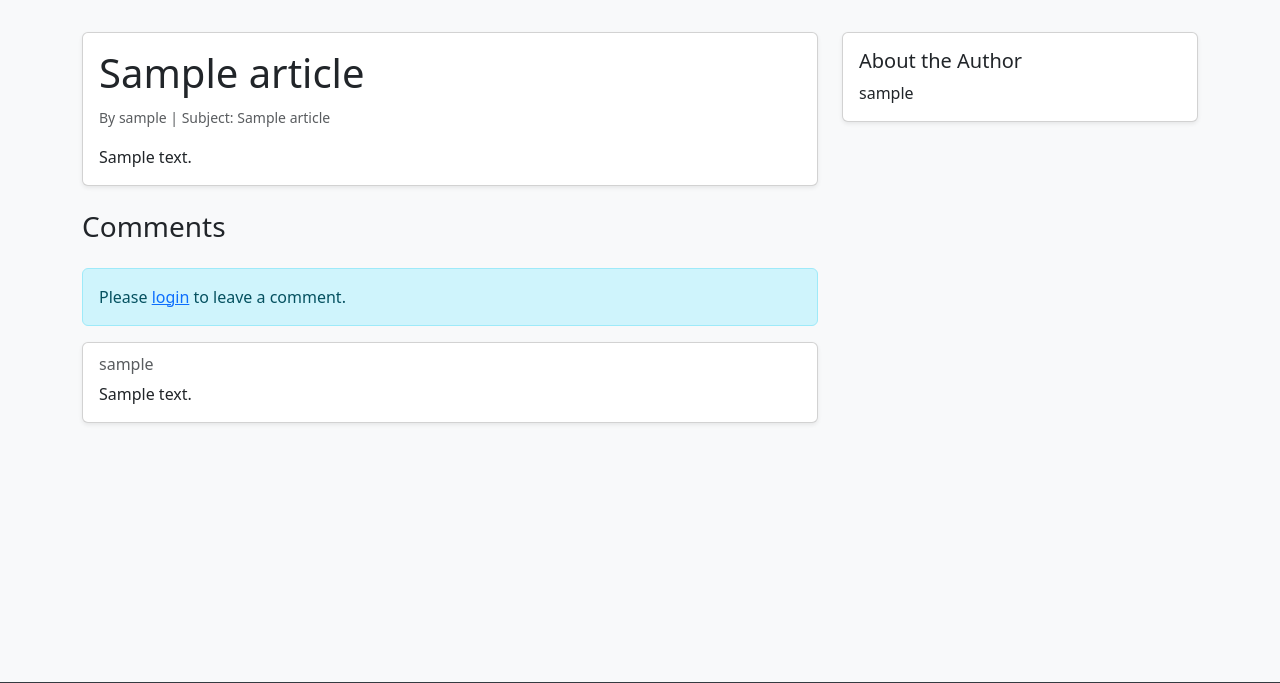
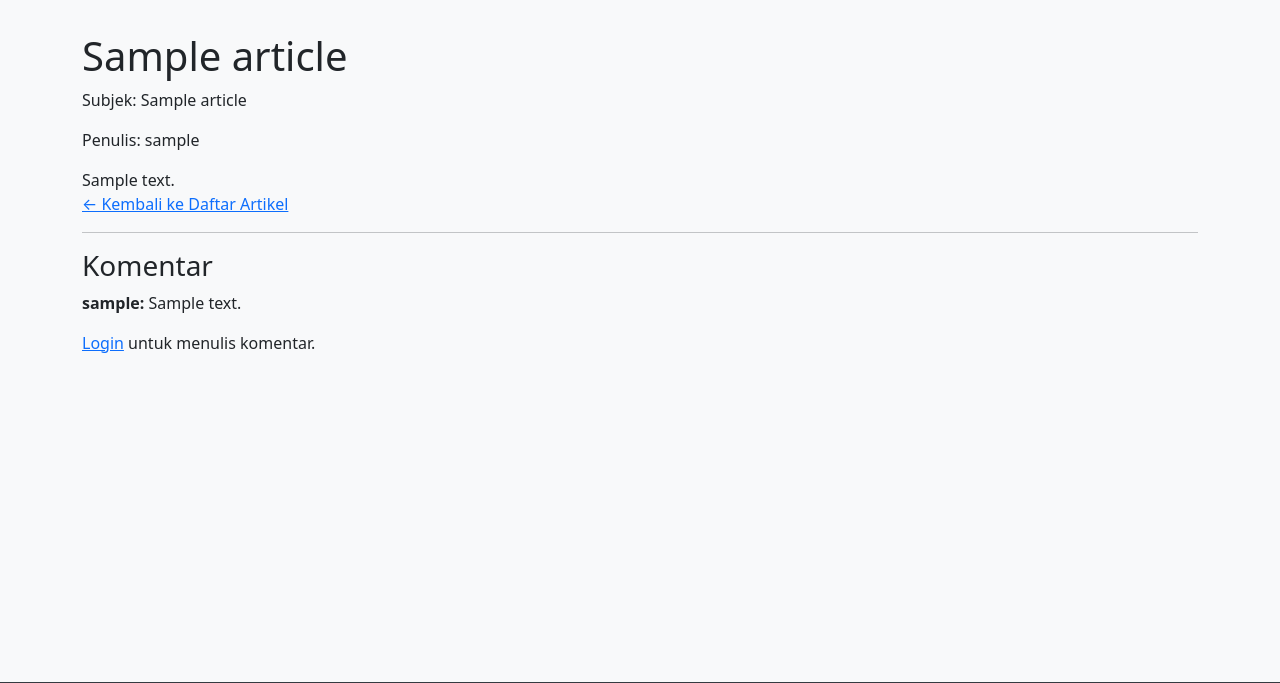
Before and after one commit to Onel20/PAS11---Flask, a Flask app: page /article/1 in a window 1280 px wide. Shown: the part 62-745 px from the top of the page. Run offline with Flask 3, Linux system fonts and the light colour scheme; tables that the repository leaves empty or names only in its code hold one stand-in row (values such as "Sample post").

Commit message:
Update README.md and article detail template

```diff
--- a/app/templates/article_detail.html
+++ b/app/templates/article_detail.html
@@ -1,84 +1,56 @@
 {% extends "base.html" %}
-
 {% block title %}{{ article.title }}{% endblock %}
 
 {% block content %}
-<div class="row">
-    <div class="col-lg-8">
-        <!-- Article -->
-        <article class="card shadow-sm mb-4">
-            <div class="card-body">
-                <h1 class="card-title">{{ article.title }}</h1>
-                <div class="d-flex justify-content-between align-items-center mb-3">
-                    <div class="text-muted">
-                        <small>By {{ article.username }} | Subject: {{ article.subject }}</small>
+<div class="article">
+    <h1>{{ article.title }}</h1>
+    <div class="article-meta">
+        <p>Subjek: {{ article.subject }}</p>
+        <p>Penulis: {{ article.username }}</p>
     </div>
+
+    <div class="article-content">
+        {{ article.content }}
+    </div>
+
     {% if session.get('user') and session['user']['id'] == article.author_id %}
-                    <a href="{{ url_for('routes.edit_article', article_id=article.id) }}" class="btn btn-outline-primary btn-sm">
-                        Edit Article
-                    </a>
-                    {% endif %}
-                </div>
-                <div class="card-text">
-                    {{ article.content | safe }}
-                </div>
-            </div>
-        </article>
-
-        <!-- Comments Section -->
-        <section class="mb-4">
-            <h3 class="mb-4">Comments</h3>
-
-            {% if session.get('user') %}
-            <!-- Comment Form -->
-            <div class="card shadow-sm mb-4">
-                <div class="card-body">
-                    <form method="POST" action="{{ url_for('routes.article_detail', article_id=article.id) }}">
-                        <div class="mb-3">
-                            <label for="comment_text" class="form-label">Add a comment</label>
-                            <textarea class="form-control" id="comment_text" name="comment_text" rows="3" required></textarea>
-                        </div>
-                        <button type="submit" class="btn btn-primary">Post Comment</button>
-                    </form>
-                </div>
-            </div>
-            {% else %}
-            <div class="alert alert-info">
-                Please <a href="{{ url_for('routes.login') }}">login</a> to leave a comment.
+    <div class="article-actions">
+        <a href="{{ url_for('routes.edit_article', article_id=article.id) }}" class="btn">Edit Artikel</a>
     </div>
     {% endif %}
 
-            <!-- Comments List -->
-            <div class="comments-list">
+    <a href="{{ url_for('routes.article_list') }}">&larr; Kembali ke Daftar Artikel</a>
+</div>
+
+<hr>
+<h3>Komentar</h3>
+<div class="comments">
+    {% if comments %}
         {% for comment in comments %}
-                <div class="card shadow-sm mb-3">
-                    <div class="card-body">
-                        <div class="d-flex justify-content-between align-items-start mb-2">
-                            <h6 class="card-subtitle text-muted mb-0">{{ comment.username }}</h6>
+            <div class="comment">
+                <p>
+                    <strong>{{ comment.username }}:</strong>
+                    {{ comment.comment_text }}
                     {% if session.get('user') and session['user']['id'] == comment.user_id %}
-                            <a href="{{ url_for('routes.edit_comment', comment_id=comment.id) }}" class="btn btn-outline-secondary btn-sm">
-                                Edit
-                            </a>
+                        <a href="{{ url_for('routes.edit_comment', comment_id=comment.id) }}" class="btn-small">Edit</a>
+                    {% endif %}
+                </p>
+            </div>
+        {% endfor %}
+    {% else %}
+        <p>Belum ada komentar.</p>
     {% endif %}
 </div>
-                        <p class="card-text">{{ comment.comment_text }}</p>
-                    </div>
+
+{% if session.get('user') %}
+<div class="comment-form">
+    <h4>Tambah Komentar</h4>
+    <form method="POST">
+        <textarea name="comment_text" placeholder="Tulis komentar Anda di sini..." required></textarea>
+        <button type="submit">Kirim</button>
+    </form>
 </div>
 {% else %}
-                <div class="text-muted">No comments yet.</div>
-                {% endfor %}
-            </div>
-        </section>
-    </div>
-
-    <!-- Sidebar -->
-    <div class="col-lg-4">
-        <div class="card shadow-sm">
-            <div class="card-body">
-                <h5 class="card-title">About the Author</h5>
-                <p class="card-text">{{ article.username }}</p>
-            </div>
-        </div>
-    </div>
-</div>
+<p><a href="{{ url_for('routes.login') }}">Login</a> untuk menulis komentar.</p>
+{% endif %}
 {% endblock %}
```
Also changed, not shown: README.md. Lines whose indentation alone changed are shown as unchanged.
